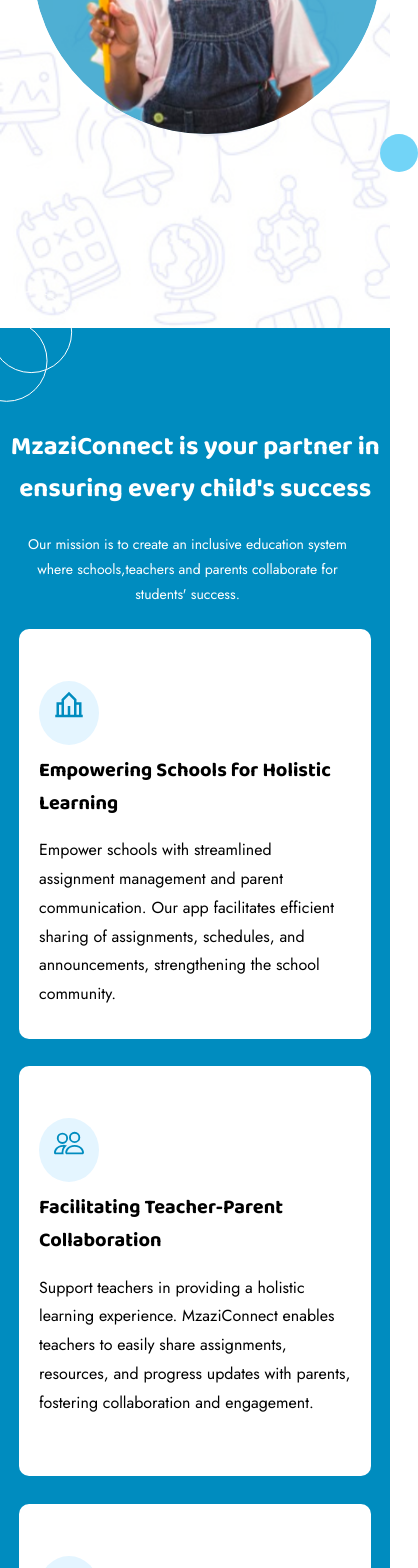
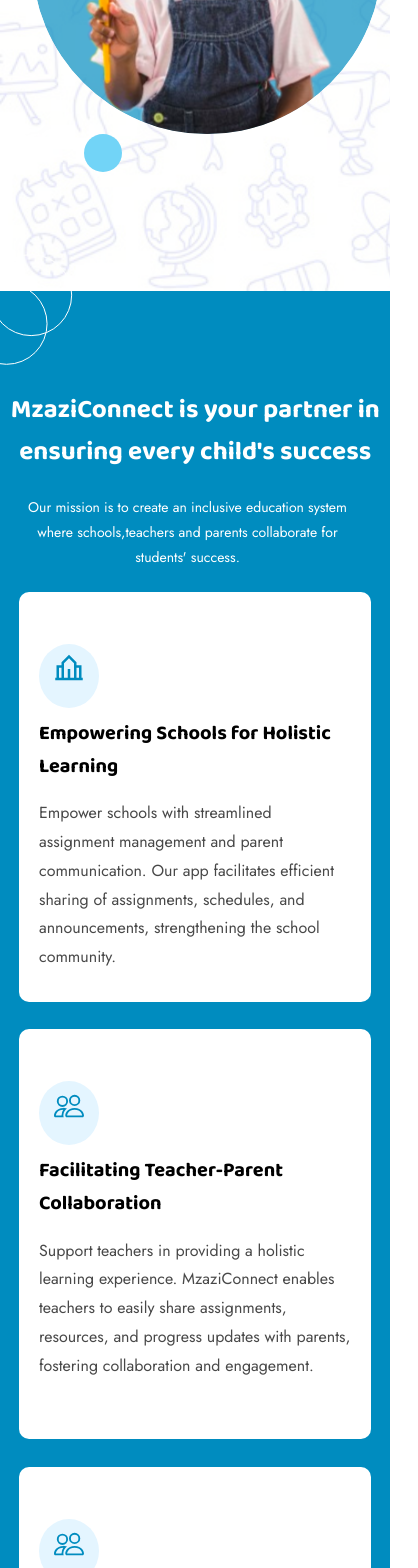
Before and after one commit to Florence-nyokabi/Sakigake-website, a React (Create React App) app in the folder sakigake-informational/: page / in a window 390 px wide. Shown: the part 800-2368 px from the top of the page, 418 px wide, since content can reach past the window. Built offline with nearby package versions, Linux system fonts and the light colour scheme; a web font is replaced by a local one.

Commit message:
Fixed the dots sizes on mobile screens

```diff
--- a/sakigake-informational/src/components/Mission/styles.css
+++ b/sakigake-informational/src/components/Mission/styles.css
@@ -49,6 +49,8 @@
 #blueContainer p {
     font-family:'Jost',san ;
     line-height: 1.8;
+    color: #484848;
+    padding-bottom: 3em;
 }
 
 #icon {
--- a/sakigake-informational/src/components/Welcome/style.css
+++ b/sakigake-informational/src/components/Welcome/style.css
@@ -138,6 +138,7 @@
     .home-div-one p{
         font-size: 1.038em !important;
     }
+
 }
 @media only screen and (max-width:1250px){
     .child-background{
@@ -161,6 +162,14 @@
     }
     .home-div-one{
         padding-left: 3%;
+    }
+    .span-dot-two{
+        margin-left: 0;
+        float: none;
+    }
+
+    .span-dot-two::after{
+        margin-left: 2em;
     }
 }
 @media only screen and (max-width:1110px){
```
